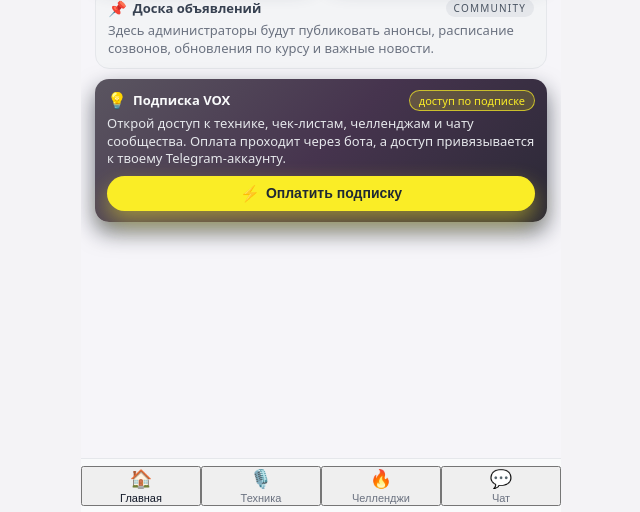
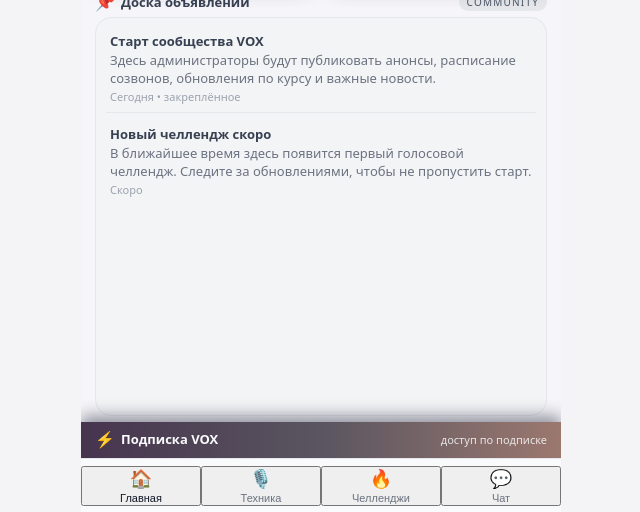
Before and after one commit to artysonytat-lang/miniappp, a website: page index.html in a window 1280 px wide. Shown: the part 288-800 px from the top of the page, without its empty margins (319-959 px from the left). Drawn offline with Linux system fonts and the light colour scheme; no server answers.

Commit message:
Update index.html

```diff
--- a/index.html
+++ b/index.html
@@ -5,7 +5,6 @@
   <title>VOX — мини-приложение</title>
   <meta name="viewport" content="width=device-width, initial-scale=1" />
 
-  <!-- Телеграм WebApp JS (у Телеги он подсовывается сам, это просто на всякий случай) -->
   <script src="https://telegram.org/js/telegram-web-app.js"></script>
 
   <style>
@@ -115,6 +114,7 @@
       border-top-right-radius: 24px;
       padding: 12px 14px 6px;
       color: var(--text-main);
+      min-height: 0;
     }
 
     /* ---------- USER HEADER (ТОЛЬКО НА ГЛАВНОЙ) ---------- */
@@ -172,7 +172,26 @@
       color: #9ca3af;
     }
 
-    /* ---------- GRID БЛОКОВ НА ГЛАВНОЙ ---------- */
+    /* ---------- ГЛАВНАЯ: ОБЩАЯ ВЕРСТКА ---------- */
+
+    .home-wrapper {
+      height: 100%;
+      display: flex;
+      flex-direction: column;
+      min-height: 0;
+    }
+
+    .home-top {
+      flex-shrink: 0;
+    }
+
+    .home-middle {
+      flex: 1;
+      min-height: 0;
+      margin-top: 8px;
+      display: flex;
+      flex-direction: column;
+    }
 
     .section-title {
       font-size: 14px;
@@ -185,8 +204,10 @@
       display: grid;
       grid-template-columns: 1fr 1fr;
       gap: 10px;
-      margin-bottom: 10px;
+      margin-bottom: 6px;
     }
+
+    /* ---------- КАРТОЧКИ ВИДЕО ---------- */
 
     .card-video {
       position: relative;
@@ -238,30 +259,16 @@
       transform: rotate(-8deg);
     }
 
-    /* ---------- ОБЪЯВЛЕНИЯ И ПОДПИСКА ---------- */
+    /* ---------- ДОСКА ОБЪЯВЛЕНИЙ ---------- */
 
-    .stack {
-      display: flex;
-      flex-direction: column;
-      gap: 10px;
-      margin-bottom: 8px;
-    }
-
-    .card-soft {
-      border-radius: var(--radius-md);
-      padding: 10px 12px 11px;
-      background: #f3f4f6;
-      border: 1px solid #e5e7eb;
-    }
-
-    .card-soft-header {
+    .announcements-header {
       display: flex;
       align-items: center;
       justify-content: space-between;
       margin-bottom: 4px;
     }
 
-    .card-soft-title {
+    .announcements-title {
       font-size: 13px;
       font-weight: 600;
       color: #374151;
@@ -270,11 +277,11 @@
       gap: 6px;
     }
 
-    .card-soft-title span.icon {
-      font-size: 15px;
+    .announcements-title span.icon {
+      font-size: 16px;
     }
 
-    .badge-soft {
+    .announcements-badge {
       font-size: 10px;
       padding: 2px 8px;
       border-radius: 999px;
@@ -284,30 +291,61 @@
       letter-spacing: 0.12em;
     }
 
-    .card-soft-text {
+    .announcements-list {
+      flex: 1;
+      min-height: 0;
+      border-radius: 16px;
+      background: #f3f4f6;
+      border: 1px solid #e5e7eb;
+      padding: 8px 10px;
+      overflow-y: auto;
+      display: flex;
+      flex-direction: column;
+      gap: 6px;
+    }
+
+    .announcement-item {
+      padding: 6px 4px 8px;
+      border-bottom: 1px solid #e5e7eb;
+    }
+
+    .announcement-item:last-child {
+      border-bottom: none;
+    }
+
+    .announcement-title {
+      font-size: 13px;
+      font-weight: 600;
+      margin-bottom: 2px;
+      color: #374151;
+    }
+
+    .announcement-text {
       font-size: 13px;
       color: #6b7280;
       line-height: 1.35;
     }
 
-    /* Подписка */
-
-    .card-sub {
-      border-radius: var(--radius-md);
-      padding: 10px 12px 11px;
-      background: linear-gradient(135deg, #5a5560 0, #46344e 50%, #2b2936 100%);
-      color: #f9fafb;
-      box-shadow: 0 10px 22px rgba(17, 24, 39, 0.6);
+    .announcement-meta {
+      margin-top: 2px;
+      font-size: 11px;
+      color: #9ca3af;
     }
 
-    .card-sub-header {
+    /* ---------- ПЛАШКА ПОДПИСКИ ВНИЗУ ---------- */
+
+    .sub-banner {
+      background: linear-gradient(90deg, #46344e 0, #5a5560 50%, #9b786f 100%);
+      padding: 6px 14px 8px;
       display: flex;
+      align-items: center;
       justify-content: space-between;
-      align-items: center;
-      margin-bottom: 4px;
+      color: #f9fafb;
+      cursor: pointer;
+      box-shadow: 0 -6px 16px rgba(15, 23, 42, 0.45);
     }
 
-    .card-sub-title {
+    .sub-banner-main {
       font-size: 13px;
       font-weight: 600;
       display: flex;
@@ -315,45 +353,13 @@
       gap: 6px;
     }
 
-    .card-sub-title span.icon {
+    .sub-banner-main span.icon {
       font-size: 16px;
     }
 
-    .card-sub-text {
-      font-size: 13px;
-      color: #e5e7eb;
-      line-height: 1.35;
-      margin-bottom: 8px;
-    }
-
-    .pill-status {
+    .sub-banner-sub {
       font-size: 11px;
-      padding: 2px 9px;
-      border-radius: 999px;
-      background: rgba(250, 237, 38, 0.18);
-      border: 1px solid rgba(250, 237, 38, 0.7);
-      color: var(--accent);
-    }
-
-    .btn-accent {
-      display: inline-flex;
-      align-items: center;
-      justify-content: center;
-      gap: 6px;
-      border-radius: 999px;
-      background: var(--accent);
-      color: #1f2933;
-      padding: 8px 16px;
-      font-size: 14px;
-      font-weight: 600;
-      border: none;
-      width: 100%;
-      cursor: pointer;
-      box-shadow: 0 10px 22px rgba(250, 237, 38, 0.45);
-    }
-
-    .btn-accent span.icon {
-      font-size: 16px;
+      opacity: 0.85;
     }
 
     /* ---------- ЭКРАНЫ ---------- */
@@ -401,15 +407,13 @@
 
     /* ---------- ЧАТ ---------- */
 
-/* ---------- ЧАТ ---------- */
-
-/* базовый класс без display */
+    /* базовый класс без display, чтобы не ломать .screen */
     .screen-chat {
       flex-direction: column;
       min-height: 0;
     }
 
-/* а отображение — только когда вкладка активна */
+    /* показываем чат только когда вкладка активна */
     .screen.screen-chat.active {
       display: flex;
       flex-direction: column;
@@ -550,7 +554,7 @@
       color: var(--accent);
     }
 
-    /* ---------- МОДАЛКА ВИДЕО ---------- */
+    /* ---------- МОДАЛКИ ---------- */
 
     .video-modal {
       position: fixed;
@@ -607,6 +611,27 @@
       font-size: 12px;
       color: #9ca3af;
     }
+
+    .btn-accent {
+      display: inline-flex;
+      align-items: center;
+      justify-content: center;
+      gap: 6px;
+      border-radius: 999px;
+      background: var(--accent);
+      color: #1f2933;
+      padding: 8px 16px;
+      font-size: 14px;
+      font-weight: 600;
+      border: none;
+      width: 100%;
+      cursor: pointer;
+      box-shadow: 0 10px 22px rgba(250, 237, 38, 0.45);
+    }
+
+    .btn-accent span.icon {
+      font-size: 16px;
+    }
   </style>
 </head>
 <body>
@@ -625,7 +650,8 @@
         <div class="screens">
           <!-- ГЛАВНАЯ -->
           <section class="screen active" id="screen-home">
-            <div>
+            <div class="home-wrapper">
+              <div class="home-top">
                 <div class="user-header">
                   <div id="user-avatar" class="user-avatar">🎧</div>
                   <div class="user-info">
@@ -663,39 +689,40 @@
                     <div class="card-video-sticker">🎤</div>
                   </a>
                 </div>
+              </div>
 
-              <div class="stack">
-                <div class="card-soft">
-                  <div class="card-soft-header">
-                    <div class="card-soft-title">
+              <div class="home-middle">
+                <div class="announcements-header">
+                  <div class="announcements-title">
                     <span class="icon">📌</span>
                     Доска объявлений
                   </div>
-                    <div class="badge-soft">community</div>
-                  </div>
-                  <div class="card-soft-text">
-                    Здесь администраторы будут публиковать анонсы, расписание
-                    созвонов, обновления по курсу и важные новости.
-                  </div>
+                  <div class="announcements-badge">community</div>
                 </div>
 
-                <div class="card-sub">
-                  <div class="card-sub-header">
-                    <div class="card-sub-title">
-                      <span class="icon">💡</span>
-                      Подписка VOX
+                <!-- Пока статический текст; потом можно будет подгружать с бэкенда -->
+                <div id="announcements-list" class="announcements-list">
+                  <div class="announcement-item">
+                    <div class="announcement-title">
+                      Старт сообщества VOX
                     </div>
-                    <div class="pill-status">доступ по подписке</div>
+                    <div class="announcement-text">
+                      Здесь администраторы будут публиковать анонсы,
+                      расписание созвонов, обновления по курсу и важные новости.
                     </div>
-                  <div class="card-sub-text">
-                    Открой доступ к технике, чек-листам, челленджам и чату
-                    сообщества. Оплата проходит через бота, а доступ
-                    привязывается к твоему Telegram-аккаунту.
+                    <div class="announcement-meta">Сегодня • закреплённое</div>
                   </div>
-                  <button id="pay-btn" class="btn-accent">
-                    <span class="icon">⚡</span>
-                    <span>Оплатить подписку</span>
-                  </button>
+
+                  <div class="announcement-item">
+                    <div class="announcement-title">
+                      Новый челлендж скоро
+                    </div>
+                    <div class="announcement-text">
+                      В ближайшее время здесь появится первый голосовой
+                      челлендж. Следите за обновлениями, чтобы не пропустить старт.
+                    </div>
+                    <div class="announcement-meta">Скоро</div>
+                  </div>
                 </div>
               </div>
             </div>
@@ -728,7 +755,7 @@
             <div class="screen-padding">
               <div class="screen-title">Чат сообщества</div>
               <div class="screen-subtitle">
-                Сообщения видят все участники с доступом. Используй чат для
+                Сообщения видят все участники с доступом. Используйте чат для
                 вопросов, отчётов и поддержки других.
               </div>
 
@@ -749,6 +776,15 @@
             </div>
           </section>
         </div>
+      </div>
+
+      <!-- Плашка подписки (показываем тем, у кого нет подписки) -->
+      <div id="sub-banner" class="sub-banner">
+        <div class="sub-banner-main">
+          <span class="icon">⚡</span>
+          <span>Подписка VOX</span>
+        </div>
+        <div class="sub-banner-sub">доступ по подписке</div>
       </div>
 
       <!-- Навигация -->
@@ -789,6 +825,25 @@
     </div>
   </div>
 
+  <!-- Модалка подписки -->
+  <div id="sub-modal" class="video-modal">
+    <div class="video-modal-inner">
+      <div class="video-modal-header">
+        <div class="video-modal-title">Подписка VOX</div>
+        <button id="sub-modal-close" class="video-modal-close">&times;</button>
+      </div>
+      <div class="video-modal-text">
+        Открой доступ к технике, чек-листам, челленджам и чату сообщества.
+        Оплата проходит через бота, а доступ привязывается к твоему
+        Telegram-аккаунту.
+      </div>
+      <button id="pay-btn" class="btn-accent">
+        <span class="icon">⚡</span>
+        <span>Оплатить подписку</span>
+      </button>
+    </div>
+  </div>
+
   <script src="script.js"></script>
 </body>
 </html>
```
Lines whose indentation alone changed are shown as unchanged.
